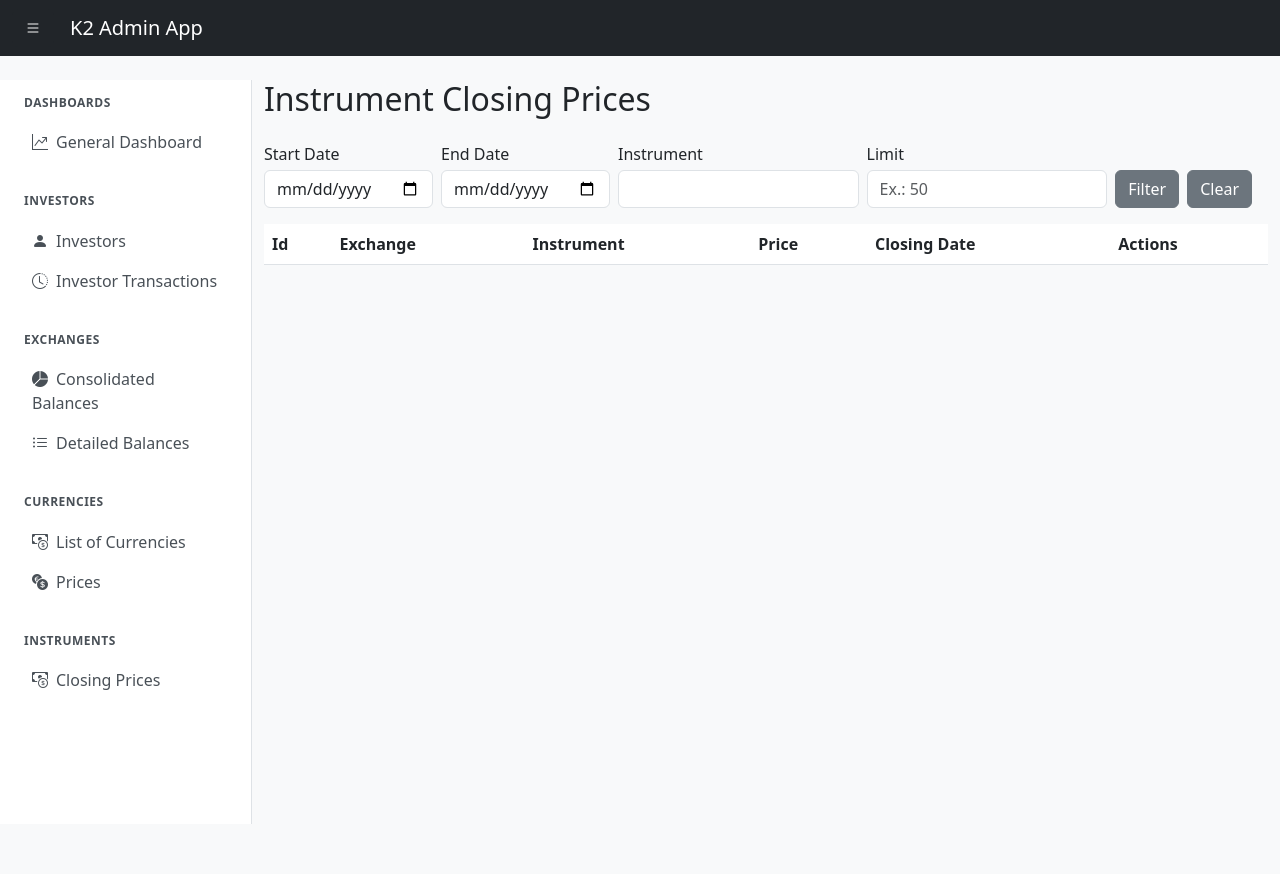
After one commit to alexandrekoury/painel-python-app, a Flask app: template templates/instrument/closing_prices.html in a window 1280 px wide. The commit adds this page. Run offline with Flask 3, Linux system fonts and the light colour scheme; the template is opened without the code that fills it, so the values that code supplies are empty.

Commit message:
add instrument closing prices

```diff
--- a/models/__init__.py
+++ b/models/__init__.py
@@ -6,3 +6,4 @@ from models.user import User
 from models.investor import Investor, InvestorTransaction
 from models.currency import Currency, CoinPrice
 from models.exchange import Exchange, Strategy, ExchangeBalance
+from models.instrument import InstrumentClosingPrice
--- a/routes/__init__.py
+++ b/routes/__init__.py
@@ -4,6 +4,7 @@ from routes.main import main_bp
 from routes.exchange import exchange_bp
 from routes.currency import currency_bp
 from routes.dashboard import dashboard_bp
+from routes.instrument import instrument_bp
 
 def register_blueprints(app):
     app.register_blueprint(auth_bp)
@@ -12,3 +13,4 @@ def register_blueprints(app):
     app.register_blueprint(exchange_bp)
     app.register_blueprint(currency_bp)
     app.register_blueprint(dashboard_bp)
+    app.register_blueprint(instrument_bp)
--- /dev/null
+++ b/templates/instrument/closing_prices.html
@@ -0,0 +1,52 @@
+{% extends "layout.html" %}
+{% block content %}
+
+<h2 class="mb-4">Instrument Closing Prices</h2>
+
+<form method="get" class="mb-3 me-3 d-inline-flex gap-2">
+    <div>
+        <label for="start_date" class="form-label d-block mb-1">Start Date</label>
+        <input type="date" id="start_date" name="start_date" value="{{ start_date or '' }}" class="form-control">
+    </div>
+    <div>
+        <label for="end_date" class="form-label d-block mb-1">End Date</label>
+        <input type="date" id="end_date" name="end_date" value="{{ end_date or '' }}" class="form-control">
+    </div>
+    <div>
+        <label for="instrument" class="form-label d-block mb-1">Instrument</label>
+        <input type="text" id="instrument" name="instrument" value="{{ instrument or '' }}" class="form-control">
+    </div>
+    <div>
+        <label for="limit" class="form-label d-block mb-1">Limit</label>
+        <input type="number" id="limit" name="limit" value="{{ limit or '' }}" placeholder="Ex.: 50" class="form-control">
+    </div>
+    <button type="submit" class="btn btn-secondary align-self-end">Filter</button>
+    <a href="{{ url_for('instrument.list_instrument_closing_prices') }}" class="btn btn-secondary align-self-end">Clear</a>
+</form>
+
+<table class="table table-striped">
+    <thead>
+        <tr>
+            <th>Id</th>
+            <th>Exchange</th>
+            <th>Instrument</th>
+            <th>Price</th>
+            <th>Closing Date</th>
+            <th>Actions</th>
+        </tr>
+    </thead>
+    <tbody>
+        {% for closing_price in instrument_closing_prices %}
+        <tr>
+            <td>{{ closing_price.id }}</td>
+            <td>{{ closing_price.exchange }}</td>
+            <td>{{ closing_price.instrument }}</td>
+            <td>{{ "{:,.8f}".format(closing_price.price) if closing_price.price else 'N/A' }}</td>
+            <td>{{ closing_price.closing_date }}</td>
+            <td><a href="/instrument/closing_price/edit/{{ closing_price.id }}" class="btn btn-warning btn-sm">Editar</a></td>
+        </tr>
+        {% endfor %}
+    </tbody>
+</table>
+
+{% endblock %}
--- a/templates/layout.html
+++ b/templates/layout.html
@@ -73,6 +73,13 @@
                     <i class="bi bi-currency-exchange me-2"></i>Prices
                 </a>
             </div>
+
+            <div class="sidebar-section">
+                <h6 class="sidebar-title">Instruments</h6>
+                <a href="/instrument/closing_prices" class="nav-link">
+                    <i class="bi bi-cash-coin me-2"></i>Closing Prices
+                </a>
+            </div>
         </nav>
     </aside>
 
```
Also changed, not shown: models/instrument.py (added, +11 -0 lines), routes/instrument.py (added, +73 -0 lines).
